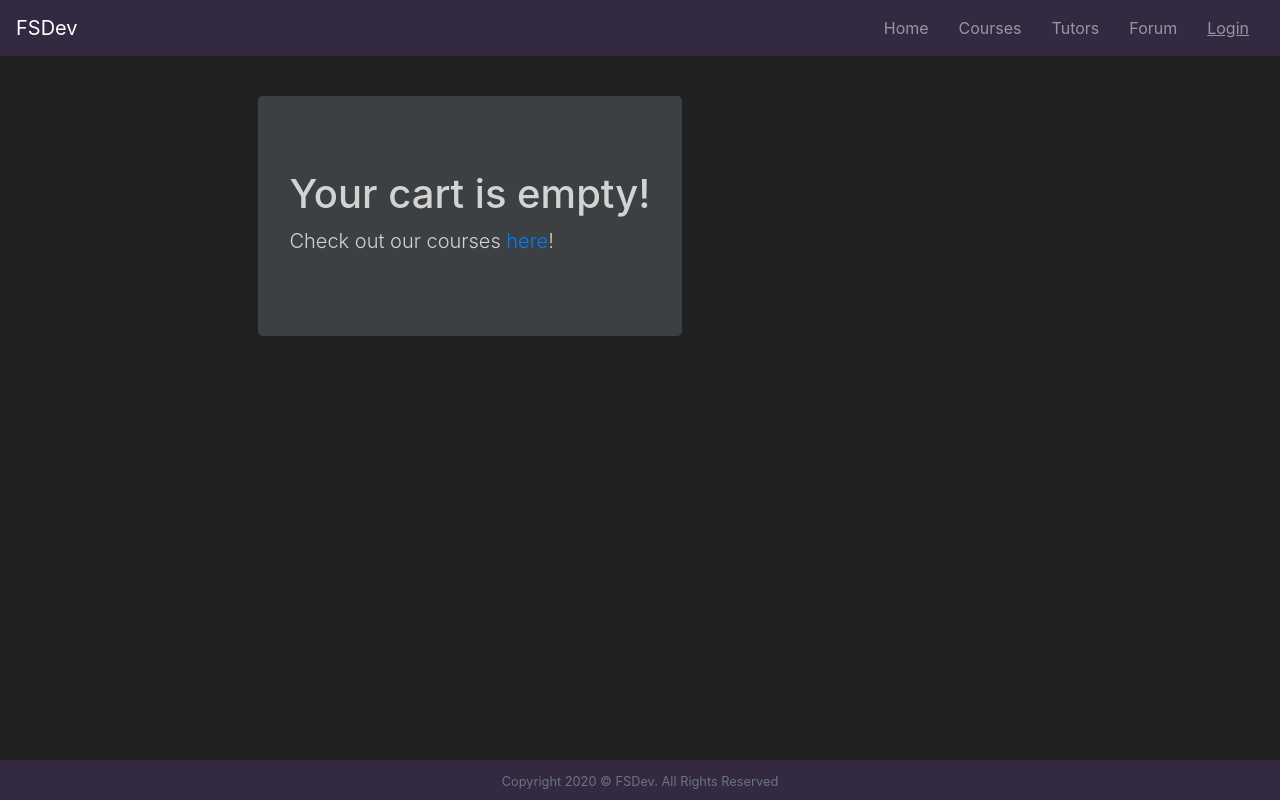
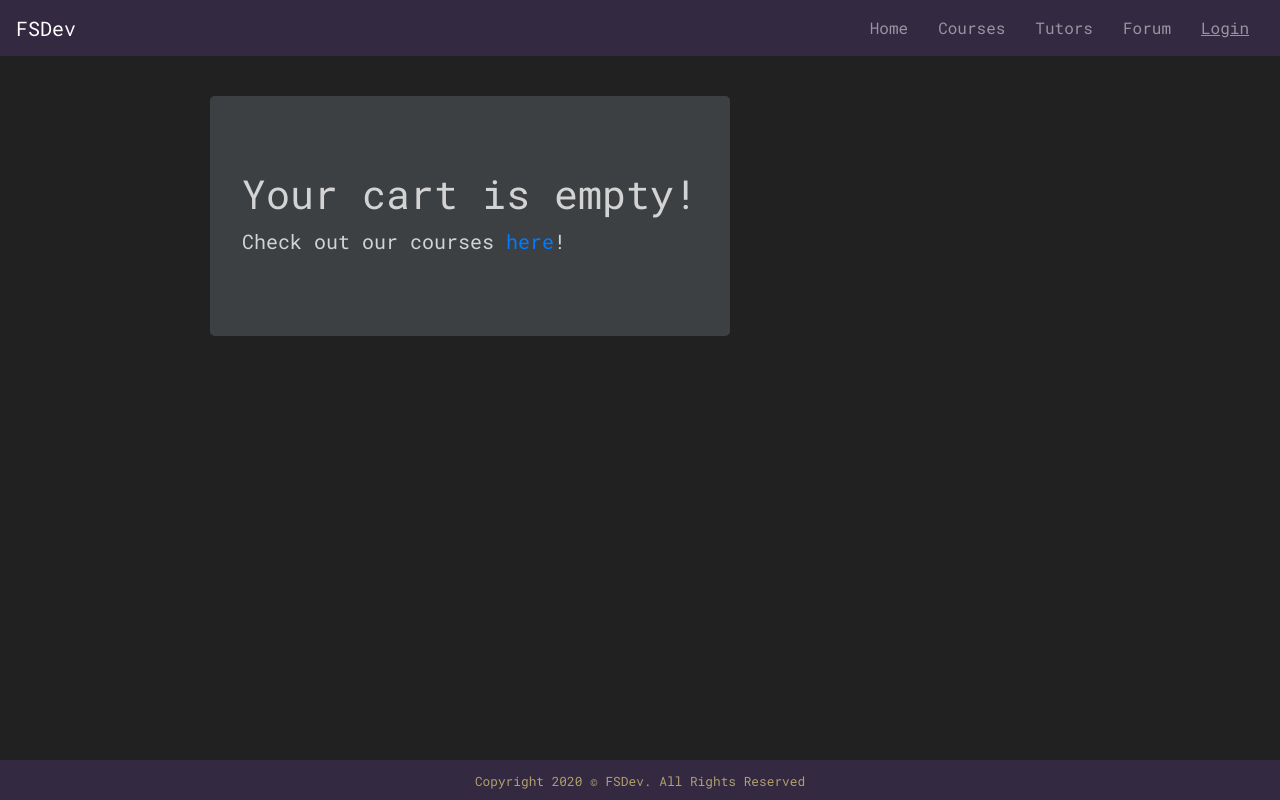
Before and after one commit to zuanming/fourthrepo, a Django app: page /cart/ in a window 1280 px wide. Run offline with Django 3.2, Linux system fonts and the light colour scheme; some libraries are stand-ins or nearby versions.

Commit message:
added readme wireframe and technologies used, edited muted text and blockquote footer color, font replaced with roboto

```diff
--- a/forum/templates/forum/index.template.html
+++ b/forum/templates/forum/index.template.html
@@ -136,7 +136,7 @@
       <button class="ansDiv btn btn-light" type="button" style="margin:15px;">Show Answers <span>&#9660;</span></button>
       {% endif %}
       {% for answer in question.answer_set.all %}
-      <div class="card-footer subpost text-right" style="display:none;">
+      <div class="card-footer subpost text-right mb-2" style="display:none;">
         <div>
           <p class="card-text mr-3">{{answer.content}}</p>
           <p class="blockquote-footer mr-3">
--- a/static/styles/styles.css
+++ b/static/styles/styles.css
@@ -2,6 +2,7 @@
     background-color:rgba(9, 9, 9, 0.9);
     color:lightgrey;
     margin-bottom:80px;
+    font-family: 'Roboto Mono', monospace;
 }
 
 .scrolldiv {
@@ -85,6 +86,14 @@
     border-radius:5px;
 }
 
+.text-muted {
+    color:rgba(209, 190, 122, 0.8) !important;
+}
+
+.blockquote-footer {
+    color:rgb(152, 216, 250, 0.6) !important
+}
+
 .active > a {
     color:white !important;
 }
@@ -108,7 +117,8 @@
 }
 
  .featurette-divider {
-  margin: 80px 0;
+    margin: 80px;
+    border-color:rgb(235,236,236);
 }
 
  .featurette {
@@ -120,10 +130,6 @@
   font-weight: 300;
   line-height: 1;
   letter-spacing: -1px;
-}
-
-.featurette-divider {
-    border-color:rgb(235,236,236);
 }
 
 .modal-content {
--- a/templates/base.template.html
+++ b/templates/base.template.html
@@ -1,22 +1,27 @@
 {% load static %}
 <!DOCTYPE html>
 <html lang="en">
+
 <head>
 	<!-- Required meta tags -->
 	<meta charset="utf-8">
 	<meta name="viewport" content="width=device-width, initial-scale=1, shrink-to-fit=no">
 
 	<!-- Bootstrap CSS -->
-    <link rel="stylesheet" href="https://stackpath.bootstrapcdn.com/bootstrap/4.4.1/css/bootstrap.min.css" integrity="sha384-Vkoo8x4CGsO3+Hhxv8T/Q5PaXtkKtu6ug5TOeNV6gBiFeWPGFN9MuhOf23Q9Ifjh" crossorigin="anonymous">
+	<link rel="stylesheet" href="https://stackpath.bootstrapcdn.com/bootstrap/4.4.1/css/bootstrap.min.css"
+		integrity="sha384-Vkoo8x4CGsO3+Hhxv8T/Q5PaXtkKtu6ug5TOeNV6gBiFeWPGFN9MuhOf23Q9Ifjh" crossorigin="anonymous">
 	<link rel="stylesheet" href="{% static 'styles/styles.css' %}">
 
 	<!-- Website Icon -->
-    <link rel="icon"
-      type="image/png"
-      href="{% static 'static/images/favicon.png' %}">
+	<link rel="icon" type="image/png" href="{% static 'static/images/favicon.png' %}">
+
+    <!-- Google Font -->
+	<link href="https://fonts.googleapis.com/css2?family=Roboto+Mono:ital,wght@0,400;0,700;1,400&display=swap"
+		rel="stylesheet">
 
 	<title>FSDev{%block title%}{%endblock%}</title>
 </head>
+
 <body>
 	<header>
 		<nav class="navbar navbar-expand-sm navbar-dark fixed-top">
@@ -46,7 +51,8 @@
 					{% endif %}
 					<li id="navbar-allauth" class="nav-item dropdown ml-3">
 						{% if request.user.is_authenticated %}
-                    <a class="nav-link dropdown-toggle" id="navbarDropdownMenuLink" data-toggle="dropdown" aria-haspopup="true" aria-expanded="false">
+						<a class="nav-link dropdown-toggle" id="navbarDropdownMenuLink" data-toggle="dropdown"
+							aria-haspopup="true" aria-expanded="false">
 							{% if 'Administrators' in groups %}
 							<u>Staff</u> ({{request.user.username }})
 							{% else %}
@@ -82,9 +88,14 @@
 
 	<!-- Optional JavaScript -->
 	<!-- jQuery first, then Popper.js, then Bootstrap JS -->
-   <script   src="https://code.jquery.com/jquery-3.5.1.min.js"   integrity="sha256-9/aliU8dGd2tb6OSsuzixeV4y/faTqgFtohetphbbj0="   crossorigin="anonymous"></script>
-    <script src="https://cdn.jsdelivr.net/npm/popper.js@1.16.0/dist/umd/popper.min.js" integrity="sha384-Q6E9RHvbIyZFJoft+2mJbHaEWldlvI9IOYy5n3zV9zzTtmI3UksdQRVvoxMfooAo" crossorigin="anonymous"></script>
-    <script src="https://stackpath.bootstrapcdn.com/bootstrap/4.4.1/js/bootstrap.min.js" integrity="sha384-wfSDF2E50Y2D1uUdj0O3uMBJnjuUD4Ih7YwaYd1iqfktj0Uod8GCExl3Og8ifwB6" crossorigin="anonymous"></script>
+	<script src="https://code.jquery.com/jquery-3.5.1.min.js"
+		integrity="sha256-9/aliU8dGd2tb6OSsuzixeV4y/faTqgFtohetphbbj0=" crossorigin="anonymous"></script>
+	<script src="https://cdn.jsdelivr.net/npm/popper.js@1.16.0/dist/umd/popper.min.js"
+		integrity="sha384-Q6E9RHvbIyZFJoft+2mJbHaEWldlvI9IOYy5n3zV9zzTtmI3UksdQRVvoxMfooAo" crossorigin="anonymous">
+	</script>
+	<script src="https://stackpath.bootstrapcdn.com/bootstrap/4.4.1/js/bootstrap.min.js"
+		integrity="sha384-wfSDF2E50Y2D1uUdj0O3uMBJnjuUD4Ih7YwaYd1iqfktj0Uod8GCExl3Og8ifwB6" crossorigin="anonymous">
+	</script>
 	<script src="{% static 'js/carousel.js' %}"></script>
 	{% block js %}{%endblock%}
 	<script>
@@ -98,4 +109,5 @@
     });
 	</script>
 </body>
+
 </html>
```
Also changed, not shown: README.md, static/images/readme/cart-admin.png (added), static/images/readme/cart-nonauth.png (added), static/images/readme/cart-user.png (added), static/images/readme/course-admin.png (added), static/images/readme/course-user.png (added), static/images/readme/forum-nonauth.png (added), static/images/readme/mockup.png (renamed from static/images/mockup.png), static/images/readme/wireframe.png (added). Lines whose indentation alone changed are shown as unchanged.
